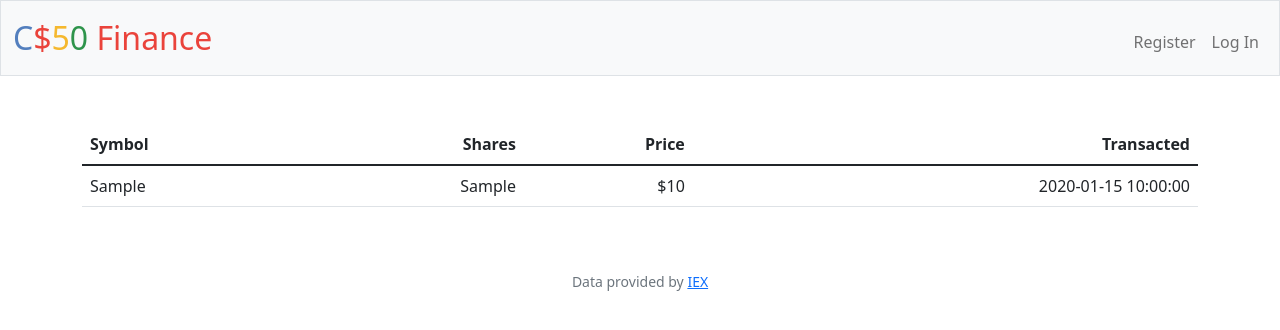
After one commit to piotrw777/finance_cs50, a Flask app: template templates/history.html in a window 1280 px wide. The commit adds this page. Shown: the top 330 px of the page. Run offline with Flask 2, Linux system fonts and the light colour scheme; the template is opened without the code that fills it: most values are stand-ins (such as "Sample title", 1, 10 or a date in 2020); some libraries are stand-ins or nearby versions.

```diff
--- a/app.py
+++ b/app.py
@@ -6,7 +6,7 @@ from flask_session import Session
 from tempfile import mkdtemp
 from werkzeug.security import check_password_hash, generate_password_hash
 from datetime import datetime
-from helpers import apology, login_required, lookup, usd, check_price
+from helpers import apology, login_required, lookup, usd, check_price, validate_password
 
 # TOKEN = pk_527ac91768d745cfbdb3bc38b821fbc1
 
@@ -27,15 +27,18 @@ Session(app)
 # Configure CS50 Library to use SQLite database
 db = SQL("sqlite:///finance.db")
 
+passwords_error_codes={\
+-1:"Password should have at least 8 characters",\
+-2:"Missing lower letter",\
+-3:"Where is capital letter",\
+-4:"Digit man ...",\
+-5:"You're not special"
+}
+
 # Make sure API key is set
 if not os.environ.get("API_KEY"):
     raise RuntimeError("API_KEY not set")
 
-def validate_password(password):
-    if len(password) < 8:
-        return False
-    else:
-        return True
 
 def username_exist(username):
     return db.execute("SELECT id FROM users WHERE username = ?", username)[0]["id"] == 1
@@ -48,6 +51,7 @@ def after_request(response):
     response.headers["Pragma"] = "no-cache"
     return response
 
+
 @app.route("/")
 @login_required
 def index():
@@ -55,7 +59,22 @@ def index():
     cash = db.execute("SELECT cash FROM users WHERE id = ?", session["user_id"])[0]["cash"]
     # compute total value
     # total =
-    return render_template("index.html", cash = usd(cash))
+    # loop over all shares and compute
+    # for symbol in shares
+    shares_dict=db.execute("SELECT t_symbol, t_shares FROM shares WHERE userid = ?", session["user_id"])
+    shares_values=0
+    for share in shares_dict:
+        response=lookup(share["t_symbol"])
+        share["t_price"]=response["price"]
+        share["t_name"]=response["name"]
+        share["t_total"]=share["t_price"] * share["t_shares"]
+        shares_values=shares_values + share["t_shares"] * share["t_price"]
+        # end of computation
+        share["t_total"]=usd(share["t_total"])
+        share["t_price"]=usd(share["t_price"])
+    print(shares_dict)
+    total=cash+shares_values
+    return render_template("index.html", username=session["username"], cash = usd(cash), total=usd(total), shares=shares_dict)
 
 @app.route("/buy", methods=["GET", "POST"])
 @login_required
@@ -65,13 +84,17 @@ def buy():
         symbol = request.form.get("symbol")
         shares = request.form.get("shares")
         if not symbol:
-            return apology("Empty symbol", 399)
+            return apology("Empty symbol", 400)
         if not shares:
-            return apology("Missing shares number", 399)
+            return apology("Missing shares number", 400)
+        if not shares.isnumeric():
+            return apology("Number invalid", 400)
+        if int(shares) < 1:
+            return apology("Number invalid", 400)
+        symbol = symbol.upper()
         response = lookup(symbol)
-        # symbol does not exist
         if not response:
-            return apology("Invalid symbol", 399)
+            return apology("Invalid symbol", 400)
         # check how much cash user has
 
         cash = db.execute("SELECT cash FROM users WHERE id = ?", session["user_id"])[0]["cash"]
@@ -83,15 +106,14 @@ def buy():
 
         db.execute("UPDATE users SET cash = ? WHERE id = ?", cash - response["price"] * int(shares), session["user_id"])
 
-        prev_shares = db.execute("SELECT t_shares FROM shares WHERE t_symbol = ?", symbol)
+        prev_shares = db.execute("SELECT t_shares FROM shares WHERE t_symbol = ? AND userid = ?", symbol, session["user_id"])
         if not prev_shares:
             db.execute("INSERT INTO shares ('userid', 't_symbol', 't_shares') VALUES(?,?,?)", session["user_id"], symbol, int(shares))
         else:
             db.execute("UPDATE shares SET t_shares = ? WHERE userid = ? AND t_symbol = ?", int(prev_shares[0]["t_shares"]) + int(shares), session["user_id"], symbol)
-        # find how much shared does user has of particular company
-
+        # find how much shared does user has of particular compasymbolny
         current_time = datetime.now()
-        current_date = f"{current_time.year}-{current_time.month}-{current_time.day} {current_time.hour}:{current_time.minute}:{current_time.second}"
+        current_date = f"{current_time.year}-{current_time.month:02d}-{current_time.day:02d} {current_time.hour:02d}:{current_time.minute:02d}:{current_time.second:02d}"
         db.execute("INSERT INTO history \
             ('userid', 't_symbol','t_shares','t_price', 't_type', 't_date') VALUES(?,?,?,?,?,?)", \
             session["user_id"], symbol, int(shares), response["price"], 'buy', current_date)
@@ -119,7 +141,12 @@ def buy():
 @login_required
 def history():
     """Show history of transactions"""
-    return apology("TODO")
+    transactions=db.execute("SELECT * FROM history WHERE userid = ?", session["user_id"])
+    for transaction in transactions:
+        if transaction["t_type"] == "sell":
+            transaction["t_shares"]=-transaction["t_shares"]
+    print(transactions)
+    return render_template("history.html", transactions=transactions)
 
 @app.route("/login", methods=["GET", "POST"])
 def login():
@@ -132,26 +159,24 @@ def login():
         username = request.form.get("username")
         # Ensure username was submitted
         if not username:
-            return apology("must provide username", 403)
+            return apology("must provide username", 400)
 
         # Ensure password was submitted
         elif not request.form.get("password"):
-            return apology("must provide password", 403)
+            return apology("must provide password", 400)
 
         # Query database for username
-        rows = db.execute("SELECT * FROM users WHERE username = ?", request.form.get("username"))
+        rows = db.execute("SELECT * FROM users WHERE username = ?", username)
 
         # Ensure username exists and password is correct
         if len(rows) != 1 or not check_password_hash(rows[0]["hash"], request.form.get("password")):
-            return apology("invalid username", 403)
+            return apology("invalid username", 400)
 
         # Remember which user has logged in
         session["user_id"] = rows[0]["id"]
-        session["username"] = request.form.get("username")
-        print(session)
+        session["username"] = username
         # Redirect user to home page
-        # return redirect("/")
-        return render_template("index.html", username=username)
+        return redirect("/")
 
     # User reached route via GET (as by clicking a link or via redirect)
     else:
@@ -174,13 +199,13 @@ def quote():
     if request.method == "POST":
         symbol = request.form.get("symbol")
         if not symbol:
-            return apology("Empty symbol", 399)
+            return apology("Empty symbol", 400)
         response = lookup(symbol)
         # symbol does not exist
         if not response:
-            return apology("Invalid symbol", 399)
+            return apology("Invalid symbol", 400)
         else:
-            return render_template("quoted.html", company=response["name"], symbol=response["symbol"], price=response["price"])
+            return render_template("quoted.html", company=response["name"], symbol=response["symbol"], price=usd(response["price"]))
     # GET method
     else:
         return render_template("quote.html")
@@ -192,28 +217,29 @@ def register():
         # validation of data
         username = request.form.get("username")
         password = request.form.get("password")
-        password2 = request.form.get("password2")
-        # type(db.execute("SELECT COUNT\(username\) FROM users WHERE username = \'?\'", username) == '1')
+        password2 = request.form.get("confirmation")
 
         # Ensure username was submitted
         if not username:
-            return apology("must provide username", 403)
+            return apology("must provide username", 400)
 
         # check if username already exists
         elif len(db.execute("SELECT id FROM users WHERE username = ?", username)) > 0:
-            return apology("username already exist", 403)
+            return apology("username already exist", 400)
 
         # Ensure password was submitted
         elif not password:
-            return apology("must provide password", 403)
+            return apology("must provide password", 400)
 
         # Ensure passwords match
         elif password != password2:
-            return apology("passwords don't match", 403)
+            return apology("passwords don't match", 400)
 
         # checking strength of password
-        # elif not validate_password(password):
-        #    return apology("password too weak", 403)
+        else:
+            retval_password = validate_password(password)
+            if (retval_password != 0):
+                return apology(passwords_error_codes[retval_password], 400)
 
         # Successful registration
         # write credentials to the database (username + hash of a password)
@@ -221,6 +247,7 @@ def register():
         return redirect("/login")
     else:
         return render_template("register.html")
+
 
 @app.route("/sell", methods=["GET", "POST"])
 @login_required
@@ -230,13 +257,13 @@ def sell():
         symbol = request.form.get("symbol")
         shares = request.form.get("shares")
         if not symbol:
-            return apology("Choose a symbol", 349)
+            return apology("Choose a symbol", 400)
         if not shares:
-            return apology("Missing shares", 348)
+            return apology("Missing shares", 400)
         # validate if user posseses appriopriate amount of shares
         current_shares=int(db.execute("SELECT t_shares FROM shares WHERE userid = ? AND t_symbol = ?", session["user_id"], symbol)[0]["t_shares"])
         if (int(shares) > current_shares):
-            return apology("Siała baba mak\nNi mosz tyle", 222)
+            return apology("Siała baba mak\nNi mosz tyle", 400)
 
         price = check_price(symbol)
 
--- a/templates/buy.html
+++ b/templates/buy.html
@@ -10,7 +10,7 @@
             <input autocomplete="off" autofocus class="form-control mx-auto w-auto" id="symbol" name="symbol" placeholder="Symbol" type="text">
         </div>
         <div class="mb-3">
-            <input autocomplete="off" autofocus class="form-control mx-auto w-auto" min = "1" id="shares" name="shares" placeholder="Shares" type="number">
+            <input autocomplete="off" autofocus class="form-control mx-auto w-auto" id="shares" name="shares" placeholder="Shares" type="text">
         </div>
         <button class="btn btn-primary" type="submit">Buy</button>
     </form>
--- /dev/null
+++ b/templates/history.html
@@ -0,0 +1,28 @@
+{% extends "layout.html" %}
+
+{% block title %}
+    History
+{% endblock %}
+
+{% block main %}
+<table class="table">
+    <thead>
+        <tr>
+            <th class="text-start">Symbol</th>
+            <th class="text-end">Shares</th>
+            <th class="text-end">Price</th>
+            <th class="text-end">Transacted</th>
+        </tr>
+    </thead>
+    <tbody>
+{% for transaction in transactions %}
+        <tr>
+            <td class="text-start">{{ transaction["t_symbol"] }}</td>
+            <td class="text-end">{{ transaction["t_shares"] }}</td>
+            <td class="text-end">${{ transaction["t_price"] }}</td>
+            <td class="text-end">{{ transaction["t_date"] }}</td>
+        </tr>
+{% endfor %}
+    </tbody>
+</table>
+{% endblock %}
--- a/templates/layout.html
+++ b/templates/layout.html
@@ -60,7 +60,7 @@
             </header>
         {% endif %}
 
-        <main class="container-fluid py-5 text-center">
+        <main class="container py-5 text-center">
             {% block main %}{% endblock %}
         </main>
 
--- a/templates/register.html
+++ b/templates/register.html
@@ -13,7 +13,7 @@
             <input class="form-control mx-auto w-auto" id="password" name="password" placeholder="Password" type="password">
         </div>
         <div class="mb-3">
-            <input class="form-control mx-auto w-auto" id="password2" name="password2" placeholder="Retype your password" type="password">
+            <input class="form-control mx-auto w-auto" id="password2" name="confirmation" placeholder="Retype your password" type="password">
         </div>
         <button class="btn btn-primary" type="submit">Register</button>
     </form>
```
Also changed, not shown: helpers.py (+54 -0 lines), python_test.py (added, +29 -0 lines), templates/index.html (+11 -3 lines), finance.db.
